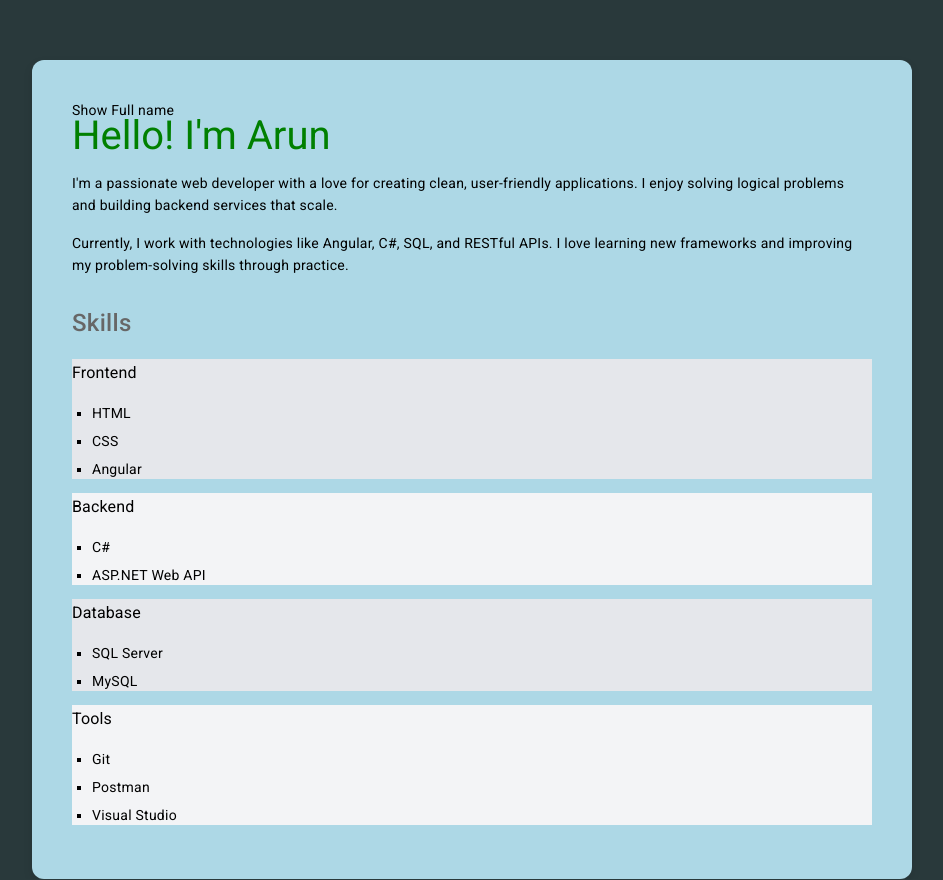
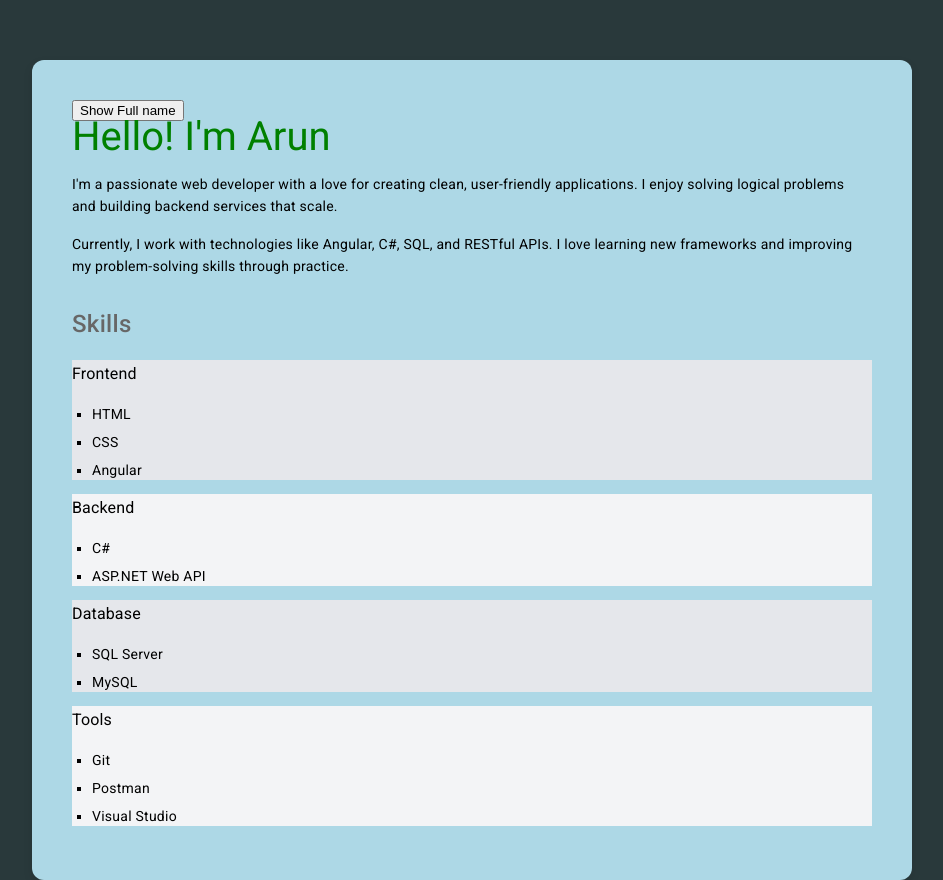
Before and after one commit to locobuzz-arun/Angular-Weekly-Learning, an Angular app: page / in a window 1280 px wide. Shown: the whole page, without its empty margins (168-1111 px from the left). Built offline with nearby package versions, Linux system fonts and the light colour scheme.

Commit message:
first commit

```diff
--- a/src/app/aboutme/aboutme.component.css
+++ b/src/app/aboutme/aboutme.component.css
@@ -36,3 +36,6 @@ p {
 .skills li {
   margin-bottom: 8px;
 }
+.button {
+
+}
--- a/src/app/aboutme/aboutme.component.html
+++ b/src/app/aboutme/aboutme.component.html
@@ -1,6 +1,7 @@
 <div class="container mx-auto px-4 py-8 max-w-4xl">
   <header class="text-center mb-12">
-    <div (click)="showTolls()"  >Show Full name</div>
+
+    <button (click)="showTolls()" *ngIf="toshoW==false">Show Full name</button>
     <h1 class="text-4xl font-bold text-gray-800 mb-4 ">Hello! I'm Arun
       <span *ngIf="toshoW" >  Karthik V </span></h1>
     <p class="text-lg text-gray-600 max-w-2xl mx-auto">
@@ -28,13 +29,3 @@
 
   </div>
 </div>
-
-<style>
-  @keyframes fade-in {
-    from { opacity: 0; transform: translateY(20px); }
-    to { opacity: 1; transform: translateY(0); }
-  }
-  .animate-fade-in {
-    animation: fade-in 1s ease-out;
-  }
-</style>
--- a/src/app/aboutme/aboutme.component.ts
+++ b/src/app/aboutme/aboutme.component.ts
@@ -26,6 +26,6 @@ export class AboutmeComponent {
     this.demoButtonColor = this.showDemoMessage ? '#3b82f6' : '#ef4444';
   }
   showTolls(){
-this.toshoW = !this.toshoW
+    this.toshoW = !this.toshoW
   }
 }
```
